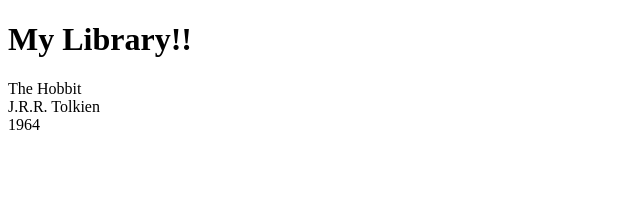
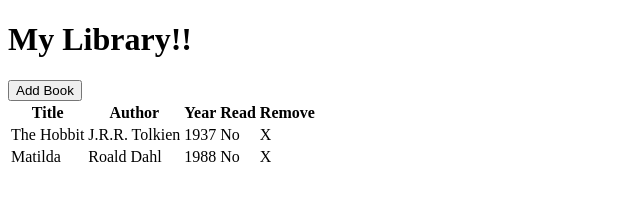
Before and after one commit to BrandonFernandez1/the-odin-project, a plain HTML site: page library/index.html in a window 1280 px wide. Shown: the whole page, without its empty margins (0-640 px from the left). Drawn offline with Linux system fonts and the light colour scheme.

Commit message:
Created function to add books

```diff
--- a/library/index.html
+++ b/library/index.html
@@ -4,29 +4,25 @@
     <meta charset="UTF-8">
     <meta name="viewport" content="width=device-width, initial-scale=1.0">
     <title>Document</title>
-    <script src="./script.js"></script>
+    <link rel="stylesheet" href="style.css">
 </head>
 <body>
     <div class="header">
         <h1>My Library!!</h1>
     </div>
 
-    <div class="card">
-        <div class="title">The Hobbit</div>
-        <div class="author">J.R.R. Tolkien</div>
-        <div class="year">1964</div>
-    </div>
+    <button class="add-book">Add Book</button>
 
-    <div class="card">
-        <div class="title"></div>
-        <div class="author"></div>
-        <div class="year"></div>
-    </div>
+    <table id="my-table">
+        <tr>
+            <th>Title</th>
+            <th>Author</th>
+            <th>Year</th>
+            <th>Read</th>
+            <th>Remove</th>
+        </tr>
+    </table>
 
-    <div class="card">
-        <div class="title"></div>
-        <div class="author"></div>
-        <div class="year"></div>
-    </div>
+    <script src="./script.js"></script>
 </body>
 </html>
--- a/library/script.js
+++ b/library/script.js
@@ -1,9 +1,54 @@
 const myLibrary = [];
 
-function Book() {
+myLibrary.push(new Book("The Hobbit", "J.R.R. Tolkien", 1937, "No"));
+myLibrary.push(new Book("Matilda", "Roald Dahl", 1988, "No"));
 
+function Book(title, author, year, read) {
+    this.title = title;
+    this.author = author;
+    this.year = year;
+    this.read = read;
 }
 
-function addBooktoLibrary() {
+function addBooktoLibrary(books) {
+    const tableBody = document.querySelector("table");
 
+    for (const book of books) {
+        const row = document.createElement("tr");
+
+        const titleCell = document.createElement("td");
+        titleCell.textContent = book.title;
+        row.appendChild(titleCell);
+
+        const authorCell = document.createElement("td");
+        authorCell.textContent = book.author;
+        row.appendChild(authorCell);
+
+        const yearCell = document.createElement("td");
+        yearCell.textContent = book.year;
+        row.appendChild(yearCell);
+
+        const readCell = document.createElement("td");
+        readCell.textContent = book.read;
+        row.appendChild(readCell);
+
+        const removeButtonCell = document.createElement("td");
+        const removeButton = document.createElement("buttton");
+        removeButton.textContent = "X";
+        removeButtonCell.appendChild(removeButton);
+        row.appendChild(removeButtonCell);
+
+        tableBody.appendChild(row);
+    }
+    document.body.appendChild(tableBody);
 }
+
+function addBookButton() {
+    const addBook = document.querySelector(".add-book");
+
+    addBook.addEventListener("click", () => {
+
+    })
+}
+
+addBooktoLibrary(myLibrary);
```
Also changed, not shown: library/style.css (+11 -0 lines).
